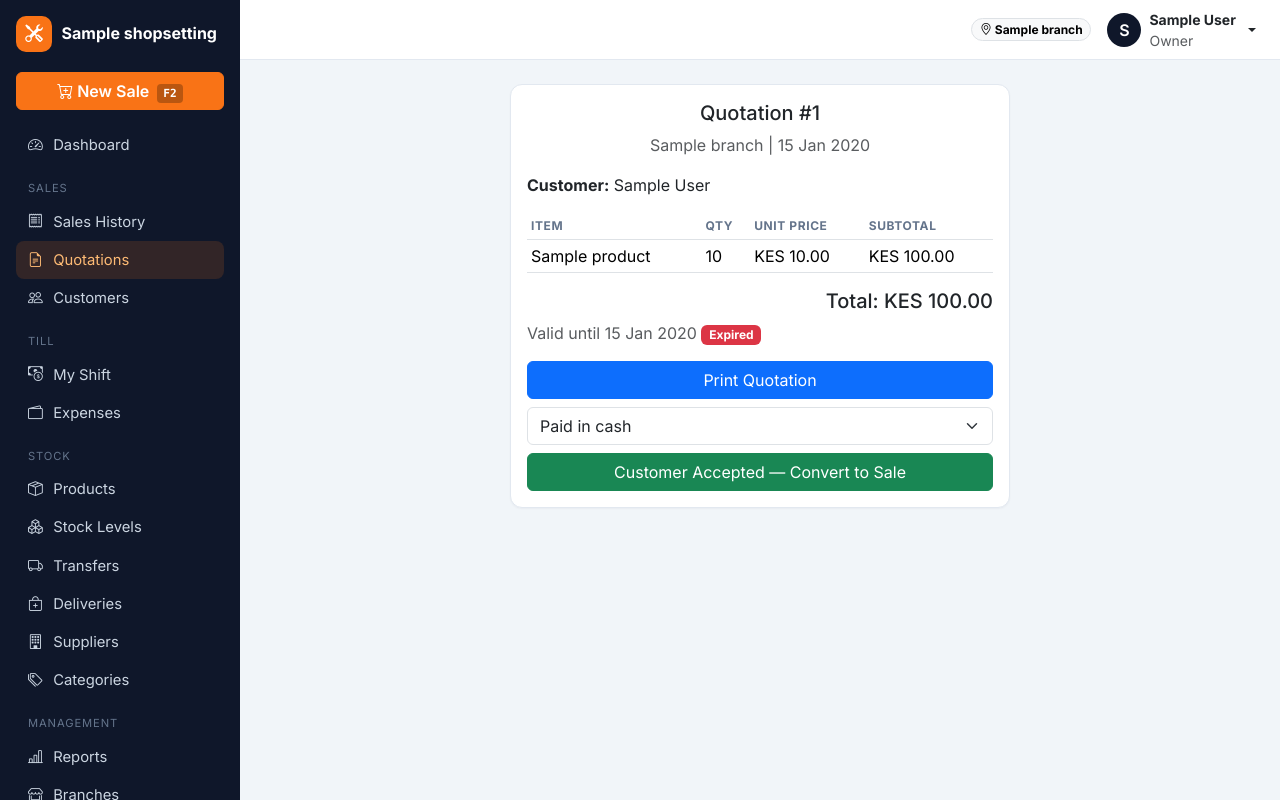
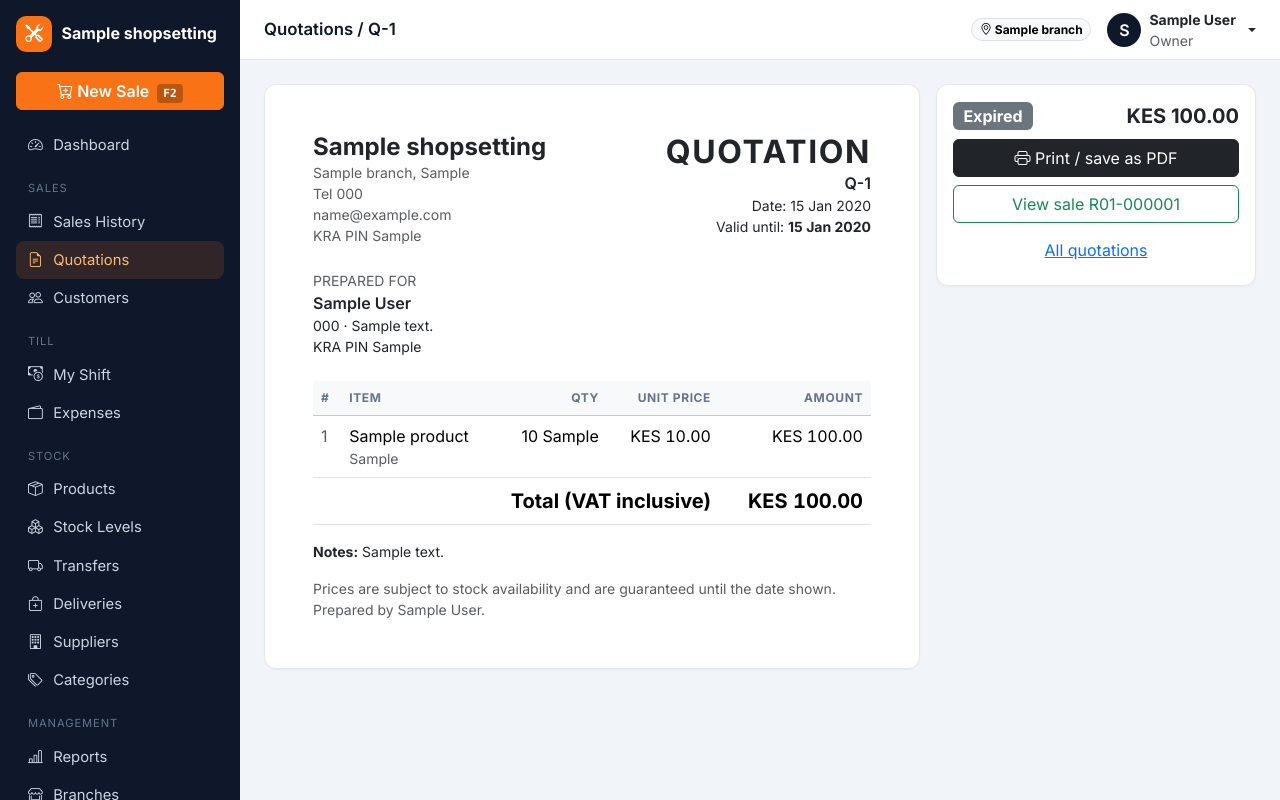
Before and after one commit to VinWonder/Point-Of-Sale-System-, a Django app: page /sales/quotation/1/ in a window 1280 px wide. Run offline with Django 5.2, Linux system fonts and the light colour scheme; a user stored in the database is signed in; tables that the repository leaves empty hold one stand-in row (values such as "Sample post"); some libraries are stand-ins or nearby versions.

Commit message:
Quotations: open/expired/converted filters, search and printable layout
Quotation list filters by status (expired quotes flagged), searches by
number, customer or phone, and paginates. The quotation itself is laid
out as an A4 document with shop and customer details, KRA PINs, validity
date and preparer; conversion is offered only while still valid.

Co-Authored-By: Claude Opus 5.5 <noreply@anthropic.com>

```diff
--- a/sales/views.py
+++ b/sales/views.py
@@ -251,8 +251,27 @@ def sale_list(request):
 
 @login_required
 def quotation_list(request):
-    quotations = Quotation.objects.select_related('customer', 'branch').order_by('-created_at')[:100]
-    return render(request, 'sales/quotation_list.html', {'quotations': quotations})
+    quotations = Quotation.objects.select_related('customer', 'branch', 'created_by').prefetch_related('items')
+    if request.user.role == User.Role.CASHIER and request.user.branch_id:
+        quotations = quotations.filter(branch_id=request.user.branch_id)
+    status = request.GET.get('status', 'open')
+    today = timezone.localdate()
+    if status == 'open':
+        quotations = quotations.filter(status=Quotation.Status.DRAFT).exclude(valid_until__lt=today)
+    elif status == 'expired':
+        quotations = quotations.filter(status=Quotation.Status.DRAFT, valid_until__lt=today)
+    elif status == 'converted':
+        quotations = quotations.filter(status=Quotation.Status.CONVERTED)
+    q = request.GET.get('q', '').strip()
+    if q:
+        query = Q(customer__name__icontains=q) | Q(customer__phone_number__icontains=q) | Q(notes__icontains=q)
+        if q.lstrip('#').isdigit():
+            query |= Q(pk=int(q.lstrip('#')))
+        quotations = quotations.filter(query)
+    return render(request, 'sales/quotation_list.html', {
+        'page_obj': paginate(request, quotations.order_by('-created_at')),
+        'status': status, 'q': q,
+    })
 
 
 @role_required(User.Role.OWNER, User.Role.MANAGER)
--- a/templates/sales/quotation.html
+++ b/templates/sales/quotation.html
@@ -1,39 +1,86 @@
 {% extends "base.html" %}
-{% block title %}Quotation #{{ quotation.id }}{% endblock %}
+{% load pos_tags %}
+{% block title %}Quotation Q-{{ quotation.id }}{% endblock %}
+{% block page_title %}Quotations / Q-{{ quotation.id }}{% endblock %}
 {% block content %}
-<div class="card mx-auto" style="max-width: 500px;">
-    <div class="card-body">
-        <h5 class="text-center">Quotation #{{ quotation.id }}</h5>
-        <p class="text-center text-muted">{{ quotation.branch.name }} | {{ quotation.created_at|date:"d M Y" }}</p>
-        <p><strong>Customer:</strong> {{ quotation.customer|default:"Walk-in" }}</p>
-        <table class="table table-sm">
-            <thead><tr><th>Item</th><th>Qty</th><th>Unit Price</th><th>Subtotal</th></tr></thead>
+<div class="row g-3">
+    <div class="col-xl-8">
+        <div class="card" id="quotation">
+            <div class="card-body p-4 p-md-5">
+                <div class="d-flex justify-content-between flex-wrap gap-3 mb-4">
+                    <div>
+                        <h4 class="fw-bold mb-0">{{ shop.business_name }}</h4>
+                        <div class="small text-muted">{{ quotation.branch.name }}{% if quotation.branch.location %}, {{ quotation.branch.location }}{% endif %}</div>
+                        {% if shop.phone_number %}<div class="small text-muted">Tel {{ shop.phone_number }}</div>{% endif %}
+                        {% if shop.email %}<div class="small text-muted">{{ shop.email }}</div>{% endif %}
+                        {% if shop.kra_pin %}<div class="small text-muted">KRA PIN {{ shop.kra_pin }}</div>{% endif %}
+                    </div>
+                    <div class="text-end">
+                        <h2 class="fw-bold text-uppercase mb-0" style="letter-spacing:.05em">Quotation</h2>
+                        <div class="fw-semibold">Q-{{ quotation.id }}</div>
+                        <div class="small">Date: {{ quotation.created_at|date:"d M Y" }}</div>
+                        {% if quotation.valid_until %}<div class="small">Valid until: <strong>{{ quotation.valid_until|date:"d M Y" }}</strong></div>{% endif %}
+                    </div>
+                </div>
+
+                <div class="mb-4">
+                    <div class="small text-muted text-uppercase">Prepared for</div>
+                    {% if quotation.customer %}
+                    <div class="fw-semibold">{{ quotation.customer.name }}</div>
+                    <div class="small">{{ quotation.customer.phone_number }}{% if quotation.customer.address %} · {{ quotation.customer.address }}{% endif %}</div>
+                    {% if quotation.customer.kra_pin %}<div class="small">KRA PIN {{ quotation.customer.kra_pin }}</div>{% endif %}
+                    {% else %}<div class="fw-semibold">Walk-in customer</div>{% endif %}
+                </div>
+
+                <table class="table">
+                    <thead class="table-light"><tr><th>#</th><th>Item</th><th class="text-end">Qty</th><th class="text-end">Unit price</th><th class="text-end">Amount</th></tr></thead>
                     <tbody>
                         {% for item in quotation.items.all %}
                         <tr>
-                    <td>{{ item.product.name }}</td>
-                    <td>{{ item.quantity }}</td>
-                    <td>KES {{ item.unit_price }}</td>
-                    <td>KES {{ item.subtotal }}</td>
+                            <td class="text-muted">{{ forloop.counter }}</td>
+                            <td>{{ item.product.name }}<div class="small text-muted">{{ item.product.sku }}</div></td>
+                            <td class="text-end">{{ item.quantity }} {{ item.product.unit }}</td>
+                            <td class="text-end money">{{ item.unit_price|money }}</td>
+                            <td class="text-end money">{{ item.subtotal|money }}</td>
                         </tr>
                         {% endfor %}
                     </tbody>
+                    <tfoot>
+                        <tr class="fw-bold fs-5"><td colspan="4" class="text-end">Total (VAT inclusive)</td><td class="text-end money">{{ quotation.total|money }}</td></tr>
+                    </tfoot>
                 </table>
-        <h5 class="text-end">Total: KES {{ quotation.total }}</h5>
-        {% if quotation.valid_until %}<p class="text-muted">Valid until {{ quotation.valid_until|date:"d M Y" }}{% if quotation.is_expired %} <span class="badge bg-danger">Expired</span>{% endif %}</p>{% endif %}
-        <div class="d-grid gap-2">
-            <button onclick="window.print()" class="btn btn-primary d-print-none">Print Quotation</button>
-            {% if quotation.status == 'DRAFT' %}
-            <form method="post" action="{% url 'sales:convert_quotation' quotation.id %}" class="d-print-none">
+                {% if quotation.notes %}<p class="small"><strong>Notes:</strong> {{ quotation.notes }}</p>{% endif %}
+                <p class="small text-muted mb-0">Prices are subject to stock availability and are guaranteed until the date shown. Prepared by {{ quotation.created_by.get_full_name|default:quotation.created_by.username }}.</p>
+            </div>
+        </div>
+    </div>
+    <div class="col-xl-4 d-print-none">
+        <div class="card">
+            <div class="card-body d-grid gap-2">
+                <div class="d-flex justify-content-between align-items-center">
+                    {% if quotation.status == 'CONVERTED' %}<span class="badge bg-success fs-6">Converted to sale</span>
+                    {% elif quotation.is_expired %}<span class="badge bg-secondary fs-6">Expired</span>
+                    {% else %}<span class="badge bg-info text-dark fs-6">Open</span>{% endif %}
+                    <span class="fw-bold fs-5">{{ quotation.total|money }}</span>
+                </div>
+                <button onclick="window.print()" class="btn btn-dark"><i class="bi bi-printer"></i> Print / save as PDF</button>
+                {% if quotation.status == 'DRAFT' and not quotation.is_expired %}
+                <form method="post" action="{% url 'sales:convert_quotation' quotation.id %}" class="mt-2">
                     {% csrf_token %}
+                    <label class="form-label small">Customer accepted? Convert at the quoted prices:</label>
                     <select name="payment_method" class="form-select mb-2">
                         <option value="CASH">Paid in cash</option>
                         <option value="CARD">Paid by card</option>
                         {% if quotation.customer %}<option value="CREDIT">Charge to customer account</option>{% endif %}
                     </select>
-                <button type="submit" class="btn btn-success w-100">Customer Accepted — Convert to Sale</button>
+                    <button type="submit" class="btn btn-accent w-100"><i class="bi bi-check2-circle"></i> Convert to sale</button>
                 </form>
                 {% endif %}
+                {% for sale in quotation.sale_set.all %}
+                <a href="{% url 'sales:receipt' sale.id %}" class="btn btn-outline-success">View sale {{ sale.receipt_number }}</a>
+                {% endfor %}
+                <a href="{% url 'sales:quotation_list' %}" class="btn btn-link">All quotations</a>
+            </div>
         </div>
     </div>
 </div>
```
Also changed, not shown: templates/sales/quotation_list.html (+38 -11 lines). Lines whose indentation alone changed are shown as unchanged.
